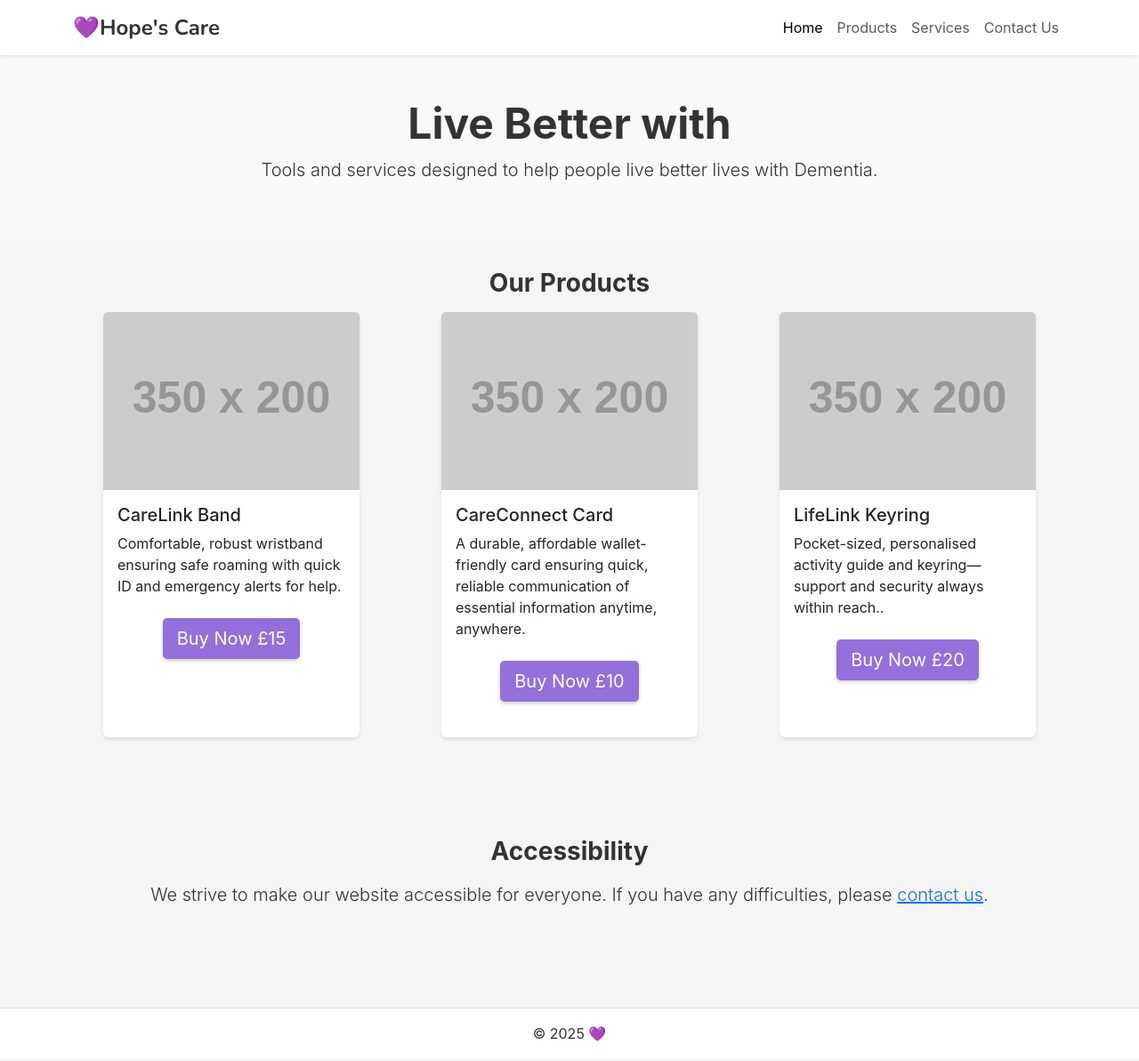
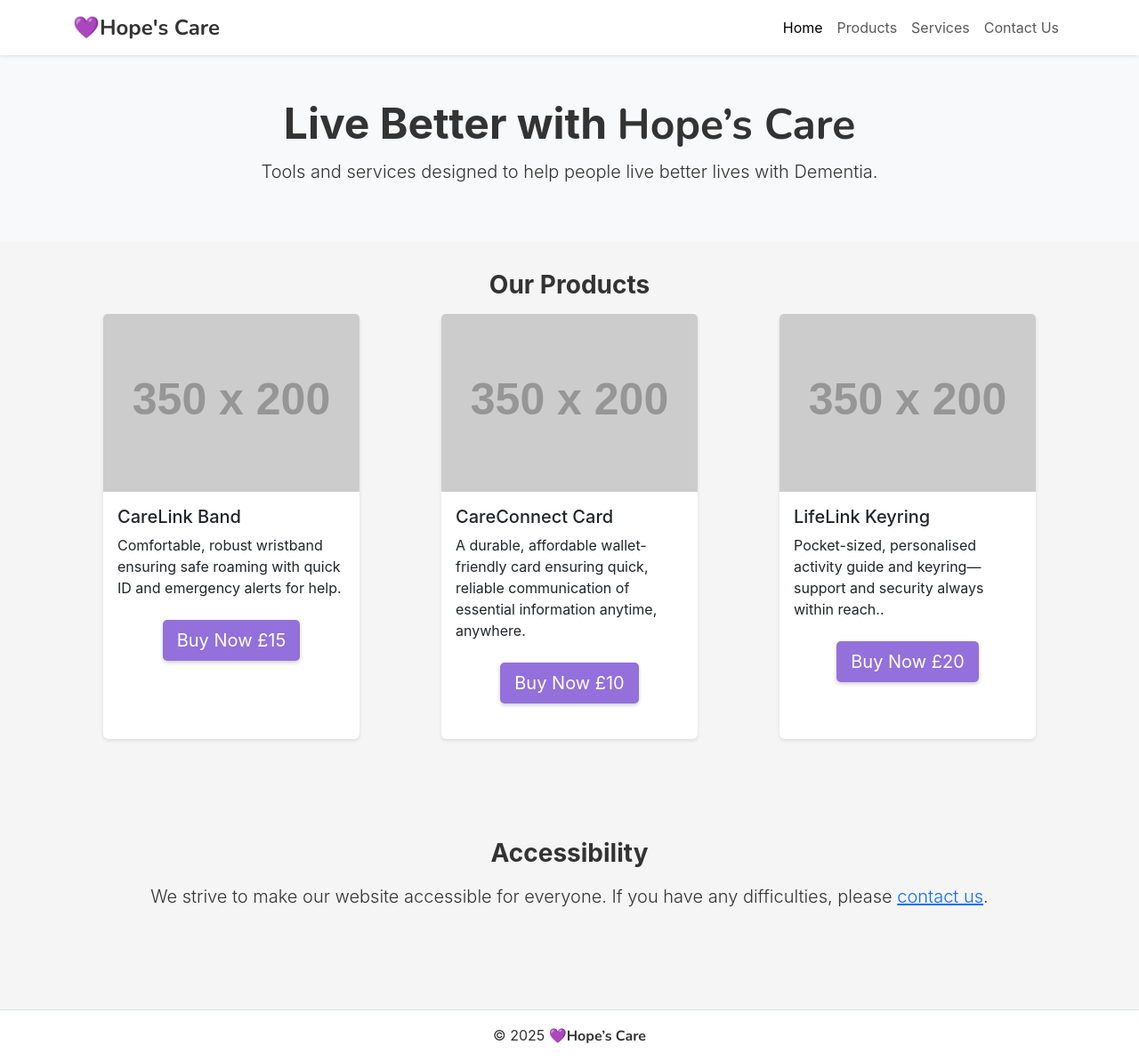
Before and after one commit to rapport/hopes, a plain HTML site: page index.html in a window 1280 px wide. Shown: the whole page at 89% size. Drawn offline with nearby package versions, Linux system fonts and the light colour scheme; placeholder pictures from the web are drawn by us.

Commit message:
Update index.html

```diff
--- a/index.html
+++ b/index.html
@@ -136,7 +136,7 @@
 <!-- Main Hero / Jumbotron Section -->
 <div class="bg-light py-5 mb-4">
   <div class="container text-center">
-    <h1 class="display-5 fw-bold">Live Better with <style class="logo">Hope’s Care</style></h1>
+    <h1 class="display-5 fw-bold">Live Better with <span class="logo">Hope’s Care</span></h1>
     <p class="lead">
       Tools and services designed to help people live better lives with Dementia.
     </p>
@@ -224,7 +224,7 @@
 <!-- Footer -->
 <footer class="text-center py-3 mt-5 bg-white border-top">
   <div class="container">
-    <p class="mb-0">&copy; 2025 💜<style class="logo">Hope’s Care</style></p>
+    <p class="mb-0">&copy; 2025 💜<span class="logo">Hope’s Care</span></p>
   </div>
 </footer>
 
```
